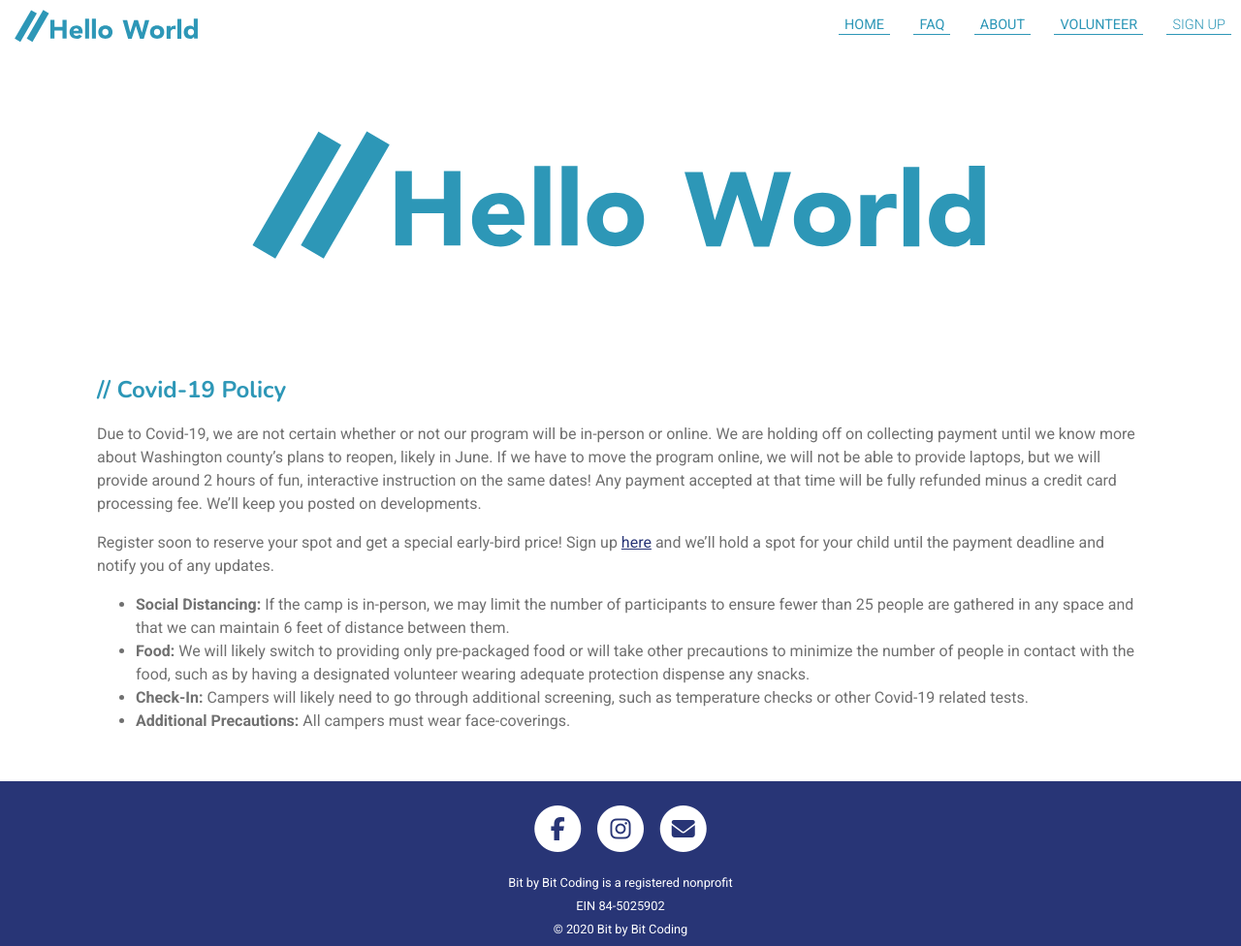
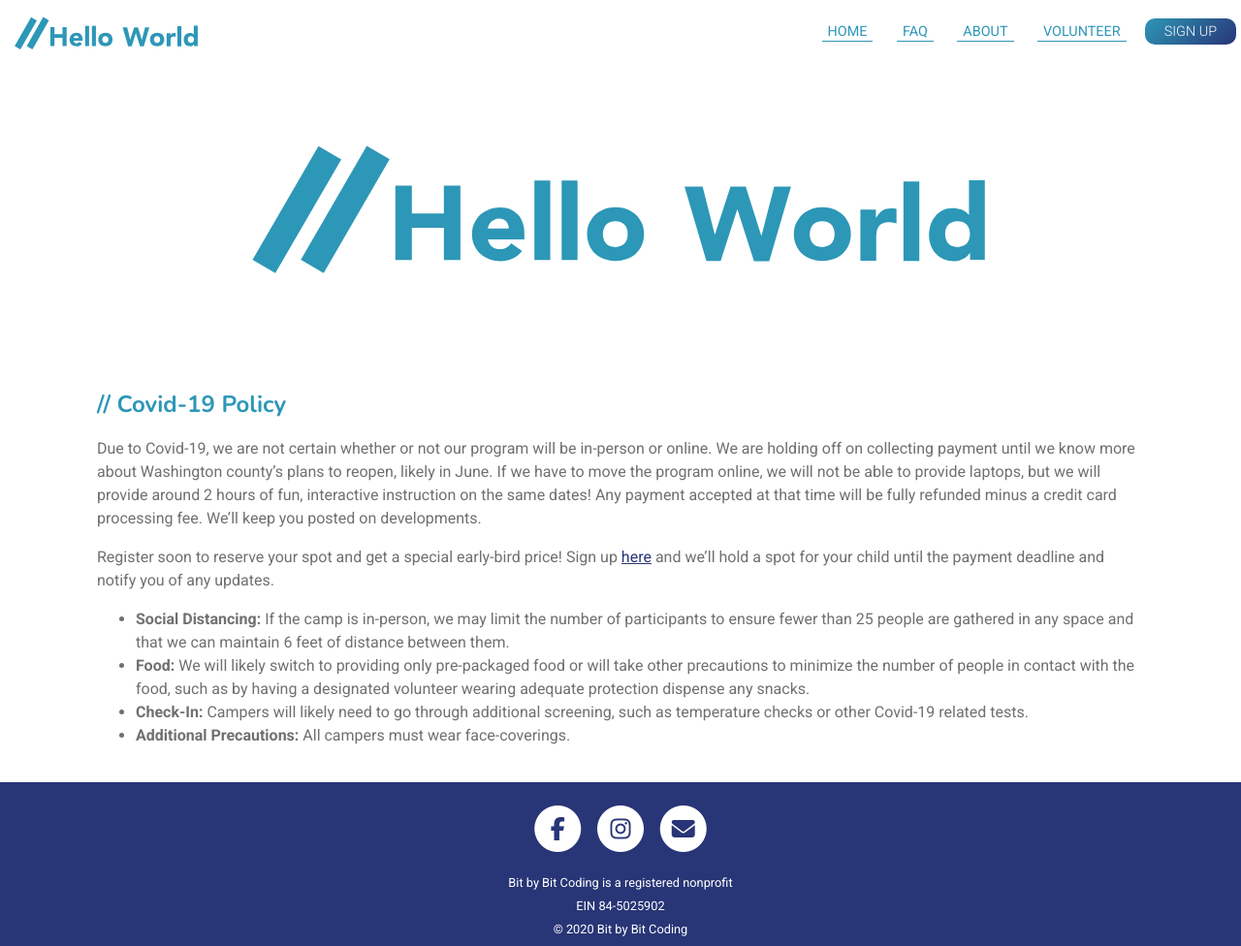
Before and after one commit to bit-by-bit-coding/bxb-website, a Jekyll site: the page built from covid.html, in a window 1280 px wide and 976 px high. Shown: the whole window at 97% size. Built offline with Jekyll 4.4.1, drawn with Linux system fonts in a browser that asks for light colours; nearby versions of some CDN libraries.

Commit message:
migrate changes to SCSS

```diff
--- a/styles/faqs.scss
+++ b/styles/faqs.scss
@@ -13,7 +13,7 @@
 }
 
 .accordian {
-  font-size: 1.5em;
+  font-size: 1.2em;
   border: none;
   border-bottom: 2px solid $dark;
   box-sizing: border-box;
--- a/styles/signup.scss
+++ b/styles/signup.scss
@@ -10,12 +10,13 @@
   text-decoration: none;
 }
 .signup-button {
+  font-family: 'Nunito';
   display: block;
   margin: 10px auto;
   text-align: center;
   transition: .5s;
   font-weight: 200;
-  font-size: 2em;
+  font-size: 1.8em;
 
     background-image: $gradient;
     cursor: pointer;
@@ -26,7 +27,7 @@
 
     border: none;
     border-radius: 10px;
-    padding: 1.3%;
+    padding: 5px 20px;
   max-width: 200px;
     width: 80%;
 
--- a/styles/style.scss
+++ b/styles/style.scss
@@ -69,6 +69,32 @@
     animation-fill-mode: forwards;
 }
 
+button.action-button {
+  /* display: block; */
+  margin: 10px 5px;
+  text-align: center;
+  transition: 0.5s;
+  font-weight: 200;
+  background-image: linear-gradient(-45deg, #283576 0%, #2d97b7 100%);
+  cursor: pointer;
+  color: white;
+  text-transform: uppercase;
+  text-decoration: none;
+  border: none;
+  border-radius: 10px;
+  padding: 5px 20px;
+  /* max-width: 200px; */
+  /* width: 80%; */
+}
+button.action-button:hover {
+  opacity: 0.85;
+}
+
+button.action-button:not(.navbutton) {
+  font-size: 2em;
+}
+
+
 /* banner */
 .banner{
     height: 300px;
@@ -116,7 +142,7 @@
     top: 0;
     margin: 5px;
     margin: 0;
-    height: 50px;
+    height: 65px;
     background-color: rgba(255, 255, 255, 0.9);
     align-items: center;
     justify-content:   space-between;
```
